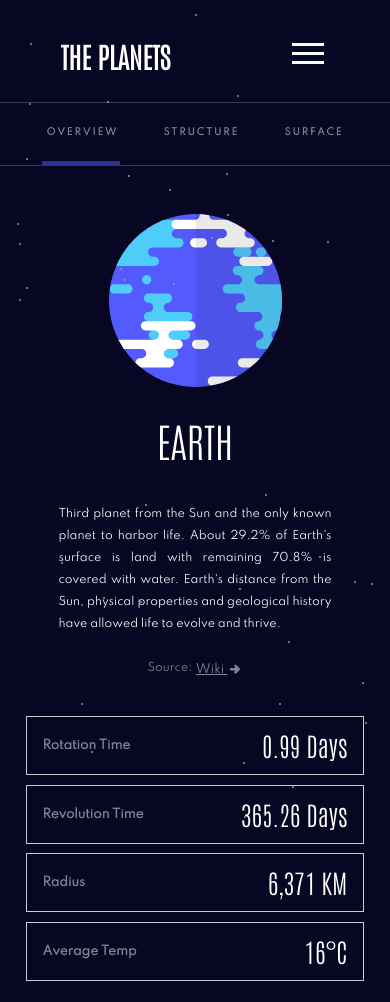
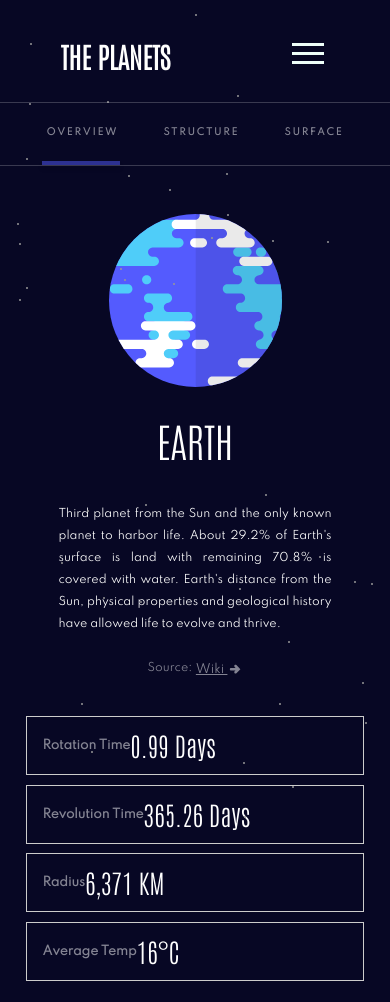
Before and after one commit to wilcodes/planet-app, a React (Create React App) app: page / in a window 390 px wide. Built offline with nearby package versions, Linux system fonts and the light colour scheme.

Commit message:
subdetails media queries added

```diff
--- a/src/NavBar/SubNavBar/Element.js
+++ b/src/NavBar/SubNavBar/Element.js
@@ -15,4 +15,8 @@ export const Element= styled.li`
   mix-blend-mode: normal;
   opacity: 0.5;
   cursor:pointer;
+
+  &:hover{
+    opacity: 1;
+  }
 `
--- a/src/PlanetSubDetails/PlanetSubDetails.js
+++ b/src/PlanetSubDetails/PlanetSubDetails.js
@@ -3,9 +3,8 @@ import {List, Element, Wrapper} from "./SubDetailsStyles";
 
 const PlanetSubDetails =({planet})=> {
     return(
-        <Wrapper >
-            <List direction="column">
-                <List>
+        <Wrapper direction="column">
+                <List >
                     <Element>
                         {planet.characteristics.rotationTime.title}
                     </Element>
@@ -38,7 +37,6 @@ const PlanetSubDetails =({planet})=> {
                         {planet.characteristics.averageTemp.description}
                     </Element>
                 </List>
-            </List>
         </Wrapper>
     )
 }
--- a/src/PlanetSubDetails/SubDetailsStyles.js
+++ b/src/PlanetSubDetails/SubDetailsStyles.js
@@ -8,7 +8,17 @@ export const List = styled.ul`
   padding: 1em;
   border: ${props => props.direction ==="column"? "none": "0.5px solid #cccccc "};
   margin: 0.3em;
-  justify-content: space-between;
+  align-items: center;
+
+
+  @media only screen and (min-width:700px) and (max-width: 1024px){
+    flex-direction: column;
+    flex: 0 0 20%;
+  }
+  @media only screen and (min-width: 1025px)  {
+    flex-direction: column;
+    flex: 0 0 16%;
+  }
 
 
 `
@@ -25,10 +35,29 @@ export const Element = styled.li`
   mix-blend-mode: normal;
   opacity:${props=> props.type === "number"? "1": "0.5"};
 
+  @media only screen and (min-width:700px) and (max-width: 1024px){
+    flex-direction: row;
+  }
+  @media only screen and (min-width: 1025px)  {
+    flex-direction: row;
+  }
 
 
 `
 
 export const Wrapper = styled.div`
+  list-style: none;
+  display: flex;
+  flex-direction: ${props => props.direction ==="column"? "column": "row"};
+  padding: 1em;
+  border: ${props => props.direction ==="column"? "none": "0.5px solid #cccccc "};
+  margin: 0.3em;
+  justify-content: space-between;
 
+  @media only screen and (min-width:700px) and (max-width: 1024px){
+    flex-direction: row;
+  }
+  @media only screen and (min-width: 1025px)  {
+    flex-direction: row;
+  }
 `
```
